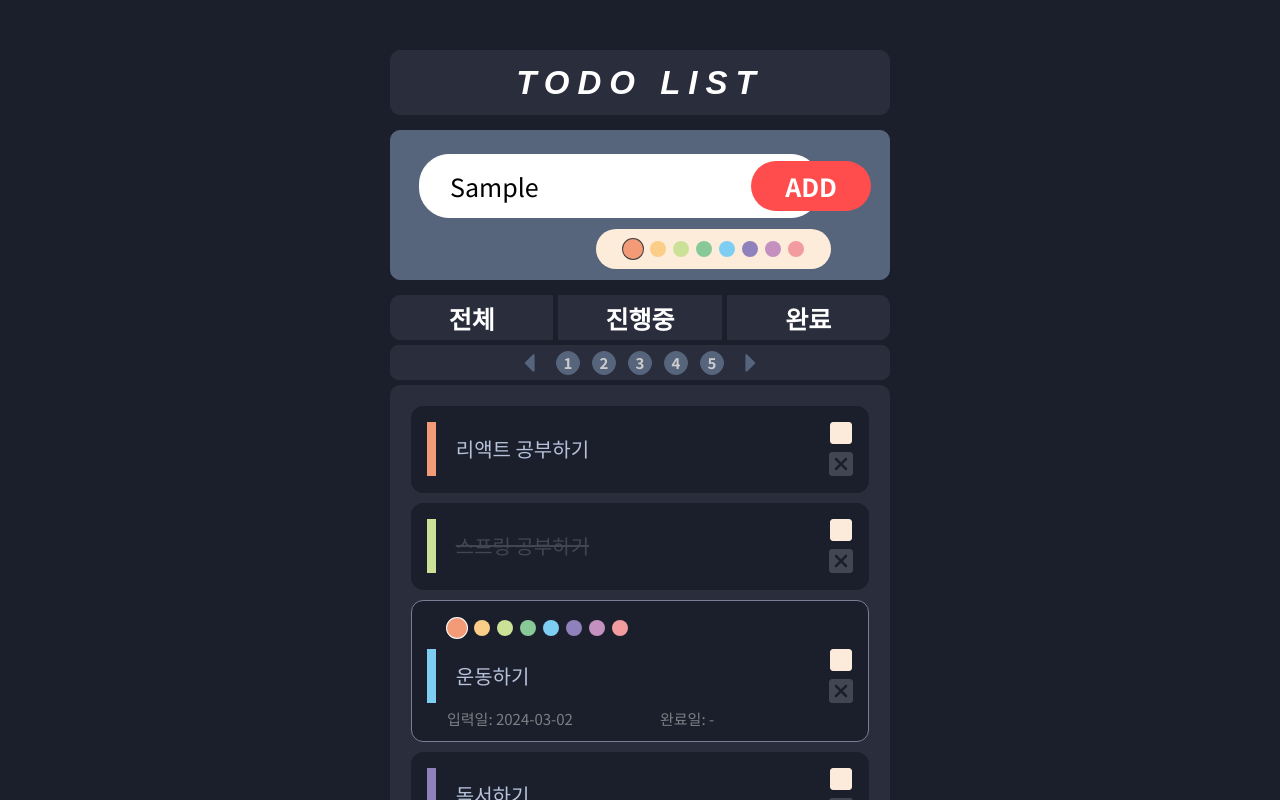
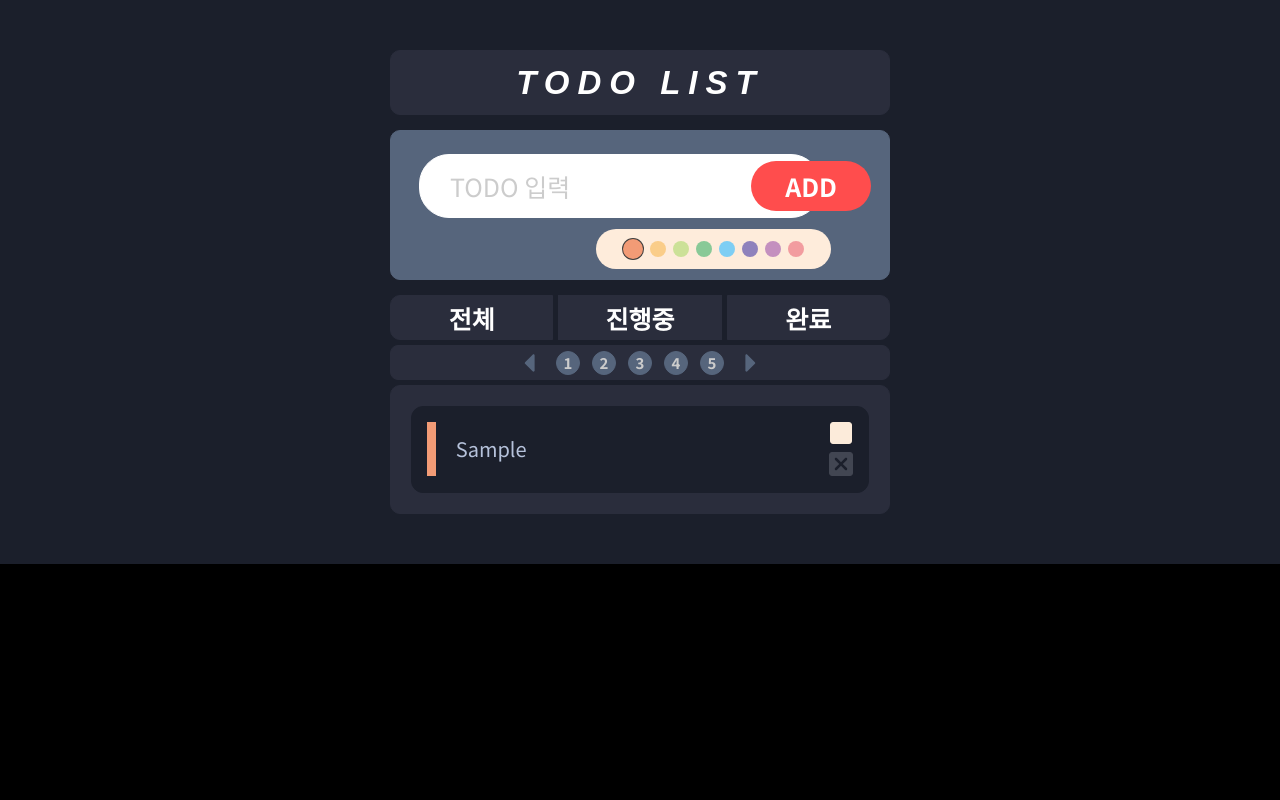
Before and after one commit to mulmer663/react-study, a React (Create React App) app: page / in a window 1280 px wide. Both pictures are taken after typing "Sample" into the empty fields and a click on the button "ADD". Shown: the top 800 px of the page. Built offline with nearby package versions, Linux system fonts and the light colour scheme; a web font is replaced by a local one.

Commit message:
2week 커밋6 기능 추가

```diff
--- a/src/styles.css
+++ b/src/styles.css
@@ -6,7 +6,7 @@
   justify-content: center;
   height: 100vh;
   min-height: 700px;
-  width: 100vw;
+  width: 100%;
   min-width: 700px;
   background-color: #000000;
 }
--- a/src/week2/ToDoPage.tsx
+++ b/src/week2/ToDoPage.tsx
@@ -1,4 +1,4 @@
-import React, {createContext} from "react";
+import React, {useState} from "react";
 import styled from "styled-components";
 import {inAndOutTheme} from "./common/CommonStyle";
 import HeadBar from "./area/HeadBar";
@@ -6,9 +6,8 @@ import InputArea from "./area/InputArea";
 import TabArea from "./area/TabArea";
 import PageArea from "./area/PageArea";
 import MainArea from "./area/MainArea";
-
-const focusContext = createContext(-1);
-const pageContext = createContext(1);
+import {ToDoProps} from "./component/ToDo";
+import {callbackify} from "node:util";
 
 const SToDoPage = styled.div`
     ${inAndOutTheme};
@@ -29,13 +28,29 @@ const SToDoPage = styled.div`
 `;
 
 const ToDoPage = () => {
+    const [todo, setTodo] = useState<ToDoProps>();
+
+    const makeToDoComponent = (text: string, color: string) => {
+        const newTodo: ToDoProps = {
+            giveText: text,
+            $color: color,
+            $isFocus: false,
+            $isFinish: false,
+        }
+
+        // 페이징 로직 처리
+
+        // MainArea에게 newTodo 전달하기
+        setTodo(newTodo);
+    }
+
     return (
         <SToDoPage>
             <HeadBar $gridArea={"H"}/>
-            <InputArea $gridArea={"I"}/>
+            <InputArea $gridArea={"I"} clickEventCallBack={makeToDoComponent}/>
             <TabArea $gridArea={"T"}/>
             <PageArea $gridArea={"P"}/>
-            <MainArea $gridArea={"M"}/>
+            <MainArea $gridArea={"M"} addTodo={todo}/>
         </SToDoPage>
     );
 }
--- a/src/week2/area/InputArea.tsx
+++ b/src/week2/area/InputArea.tsx
@@ -1,4 +1,4 @@
-import React from "react";
+import React, {useRef, useState} from "react";
 import styled from "styled-components";
 import {gridArea} from "../common/CommonProps";
 import {flexAlign, highLightTheme, mainFont, SFlexBox} from "../common/CommonStyle";
@@ -68,14 +68,47 @@ const SWrap = styled.div`
     left: 205px;
 `;
 
+interface inputAreaProps extends gridArea {
+    clickEventCallBack(text: string, color: string): void
+}
 
-const InputArea = ({$gridArea} : gridArea) => {
+/*
+* 입력값과 색깔코드를 state로 가지고 있고
+* 입력값은 변할 때마다 랜더링 되게 이벤트 세팅
+* 색깔코드는 ColorPalette에서 onStateChange가 일어난다면 setColor를 호출하도록 함
+* 클릭 이벤트시 입력값, 색깔코드를 초기화 하고 부모에게 클릭이벤트가 일어났다고 clickEventCallBack 호출해 알림
+* 클릭이벤트시 ColorPalette의 List도 초기화 해주어야 하는데 어떻게?
+* */
+const InputArea = ({$gridArea, clickEventCallBack}: inputAreaProps) => {
+    const [inputValue, setInputValue] = useState('');
+    const [color, setColor] = useState('#f29b76');
+
+    const handleInputChange = (value: string) => {
+        setInputValue(value);
+    };
+
+    const handleColorByPaletteStateChange = (newList: { color: string, isSelected: boolean }[]) => {
+        const selectColor = newList.filter((it) => it.isSelected)[0].color;
+        setColor(selectColor);
+    }
+
+    const _onClickEvent = (text: string, color: string) => {
+        // TODO : 텍스트 verify 기능 추가
+        clickEventCallBack(text, color);
+
+        setInputValue('');
+        setColor('#f29b76')
+    }
+
     return (
         <SInputArea $gridArea={$gridArea}>
-            <STextarea maxLength={13} placeholder={"TODO 입력"} />
-            <SAddButton>ADD</SAddButton>
+            <STextarea maxLength={13} placeholder={"TODO 입력"} onChange={(e) => {
+                handleInputChange(e.target.value)
+            }} value={inputValue}/>
+            <SAddButton onClick={() => _onClickEvent(inputValue, color)}>ADD</SAddButton>
             <SWrap>
-                <ColorPalette $paddingLeft={"0px"} $boxShadowColor={"#3d3d3d"}/>
+                <ColorPalette $paddingLeft={"0px"} $boxShadowColor={"#3d3d3d"} givenColor={color}
+                              onStateChange={handleColorByPaletteStateChange}/>
             </SWrap>
         </SInputArea>
     );
--- a/src/week2/area/MainArea.tsx
+++ b/src/week2/area/MainArea.tsx
@@ -1,8 +1,8 @@
-import React from "react";
+import React, {useEffect, useState} from "react";
 import styled from "styled-components";
 import {gridArea} from "../common/CommonProps";
 import {mainTheme} from "../common/CommonStyle";
-import ToDo from "../component/ToDo";
+import ToDo, {ToDoProps} from "../component/ToDo";
 
 const SMainArea = styled.div<gridArea>`
     grid-area: ${(props) => (props.$gridArea)};
@@ -16,14 +16,27 @@ const SMainArea = styled.div<gridArea>`
     padding: 20px;
 `;
 
-const MainArea = ({$gridArea}:gridArea) => {
+interface mainAreaProps extends gridArea {
+    addTodo: ToDoProps | undefined
+}
+
+const MainArea = ({$gridArea, addTodo}: mainAreaProps) => {
+    const [todoList, setTodoList] = useState<ToDoProps[]>([]);
+
+    useEffect(() => {
+        if (addTodo) {
+            const newToDoLost = [...todoList];
+            newToDoLost.unshift(addTodo);
+            setTodoList(newToDoLost);
+        }
+    }, [addTodo]);
+
     return (
         <SMainArea $gridArea={$gridArea}>
-            <ToDo  $color={"#f29b76"} $isFinish={false} $isFocus={false} giveText={"리액트 공부하기"}></ToDo>
-            <ToDo  $color={"#cce198"} $isFinish={true} $isFocus={false} giveText={"스프링 공부하기"}></ToDo>
-            <ToDo  $color={"#7ecef4"} $isFinish={false} $isFocus={true} giveText={"운동하기"}></ToDo>
-            <ToDo  $color={"#8f82bc"} $isFinish={false} $isFocus={false} giveText={"독서하기"}></ToDo>
-            <ToDo  $color={"#facd89"} $isFinish={false} $isFocus={false} giveText={"자바스크립트 promiss 공부하기"}></ToDo>
+            {todoList.map((it, index) =>
+                <ToDo key={index} giveText={it.giveText} $isFocus={it.$isFocus} $color={it.$color}
+                      $isFinish={it.$isFinish}/>
+            )}
         </SMainArea>
     );
 }
--- a/src/week2/component/ColorPalette.tsx
+++ b/src/week2/component/ColorPalette.tsx
@@ -1,4 +1,4 @@
-import React from "react";
+import React, {useEffect, useState} from "react";
 import styled from "styled-components";
 
 const COLOR_LIST = [
@@ -23,8 +23,10 @@ interface SColorPaletteProps {
 }
 
 interface ColorPaletteProps extends SColorPaletteProps {
-    givenIndex?: number
     $boxShadowColor?: string
+    givenColor: string
+
+    onStateChange(list: { color: string, isSelected: boolean }[]): void
 }
 
 const SColorPalette = styled.div<SColorPaletteProps>`
@@ -62,13 +64,37 @@ const SColor = styled.div<SColorProps>`
     }
 `;
 
-const ColorPalette = ({$paddingLeft, $boxShadowColor, givenIndex}: ColorPaletteProps) => {
+/*
+* COLOR_LIST를 state로 가지고 있고
+* 클릭 이벤트시 리스트의 isSelected 값을 변경
+* 그리고 부모에게 상태 변경되었다고 함수를 호출함
+* */
+const ColorPalette = ({$paddingLeft, $boxShadowColor, onStateChange, givenColor}: ColorPaletteProps) => {
+    const [list, setList] = useState(COLOR_LIST);
+
+    const handleClickEvent = (index: number) => {
+        const newList = [...COLOR_LIST];
+        newList.forEach((it) => it.isSelected = false);
+        newList[index].isSelected = true;
+        setList(newList);
+        onStateChange(newList);
+    }
+
+    useEffect(() => {
+        const newList = [...COLOR_LIST];
+        newList.forEach((it) => it.isSelected = false);
+        newList.filter((it) => it.color === givenColor)[0].isSelected = true
+        setList(newList);
+    }, [givenColor]);
+
     return (
         <SColorPalette $paddingLeft={$paddingLeft}>
-            {COLOR_LIST.map((it, index) =>
-                <SColor key={index} $color={it.color}
-                        $isSelected={givenIndex ? (index == givenIndex) : it.isSelected}
-                        $boxShadowColor={$boxShadowColor}/>
+            {list.map((it, index) =>
+                <SColor key={index}
+                        $color={it.color}
+                        $isSelected={it.isSelected}
+                        $boxShadowColor={$boxShadowColor}
+                        onClick={() => handleClickEvent(index)}/>
             )}
         </SColorPalette>
     );
--- a/src/week2/component/ToDo.tsx
+++ b/src/week2/component/ToDo.tsx
@@ -17,7 +17,7 @@ interface STextProps {
     $isFinish: boolean,
 }
 
-interface ToDoProps extends SToDoProps, SColorBarProps, STextProps {
+export interface ToDoProps extends SToDoProps, SColorBarProps, STextProps {
     giveText: string,
     endDate?: string
 }
@@ -93,18 +93,23 @@ const makeCurrentDate = () => {
     return `${year}-${month}-${day}`;
 }
 
-const ToDo = ({giveText, $isFocus, $color, $isFinish, endDate}: ToDoProps) => {
+const ToDo = ({$isFocus, $color, $isFinish, giveText, endDate}: ToDoProps) => {
     const [text, setText] = useState(giveText);
     const [color, setColor] = useState($color);
     const startDate = makeCurrentDate();
 
+    const handleColorByPaletteStateChange = (newList: {color: string, isSelected:boolean}[]) => {
+        const selectColor = newList.filter((it) => it.isSelected)[0].color;
+        setColor(selectColor);
+    }
+
     return (
         <SToDo $isFocus={$isFocus}>
             {/* 포커스면 컬러 팔레트 표시 */}
-            {$isFocus && <ColorPalette/>}
+            {$isFocus && <ColorPalette onStateChange={handleColorByPaletteStateChange} givenColor={color}/>}
             <SFlexBox direction={"row"}>
-                <SColorBar $color={color}/>
-                <SText $isFinish={$isFinish}>{text}</SText>
+                <SColorBar $color={$color}/>
+                <SText $isFinish={$isFinish}>{giveText}</SText>
                 <SButtonGroup direction={"column"}>
                     <CheckBox/>
                     <SXMark><FaXmark size="20" color="#1b1f2b"/></SXMark>
```
